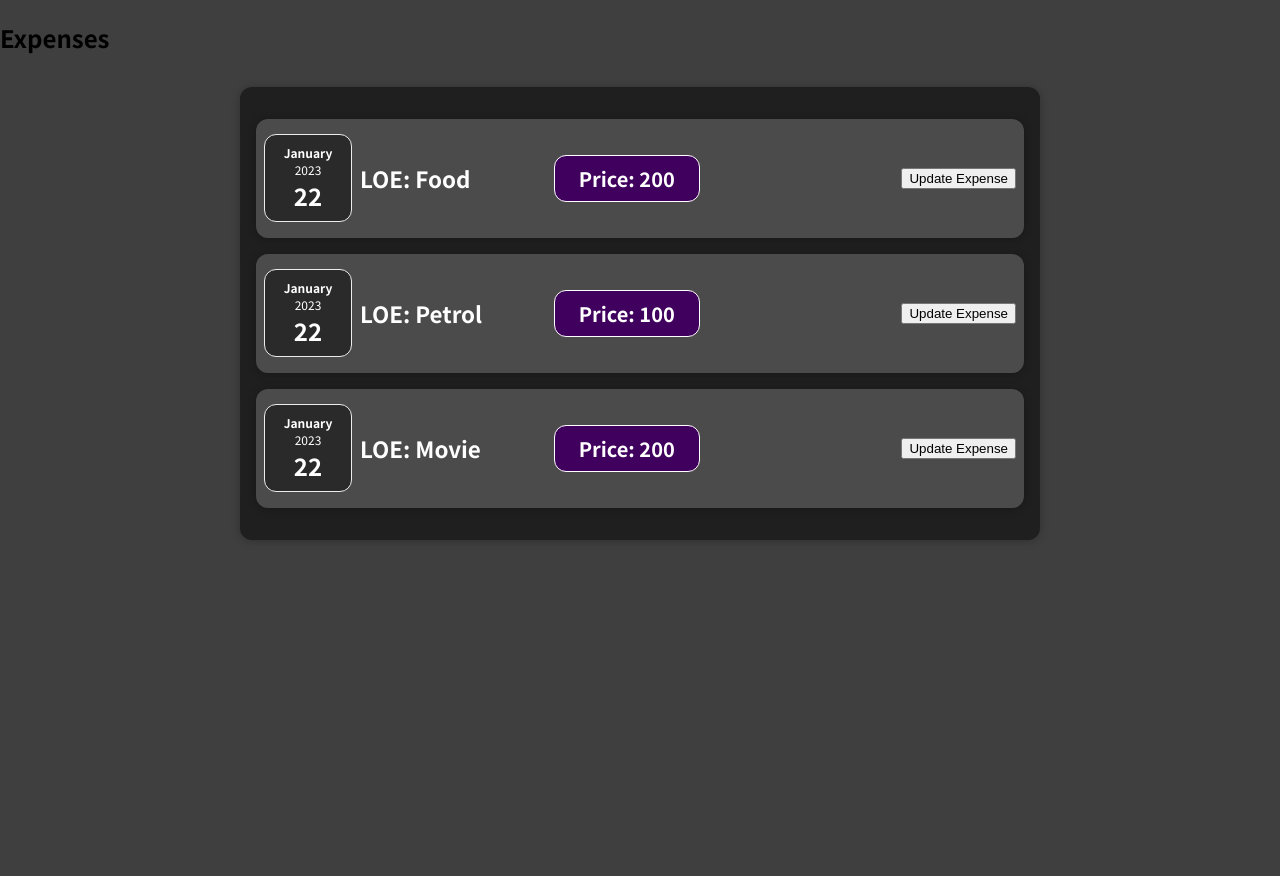
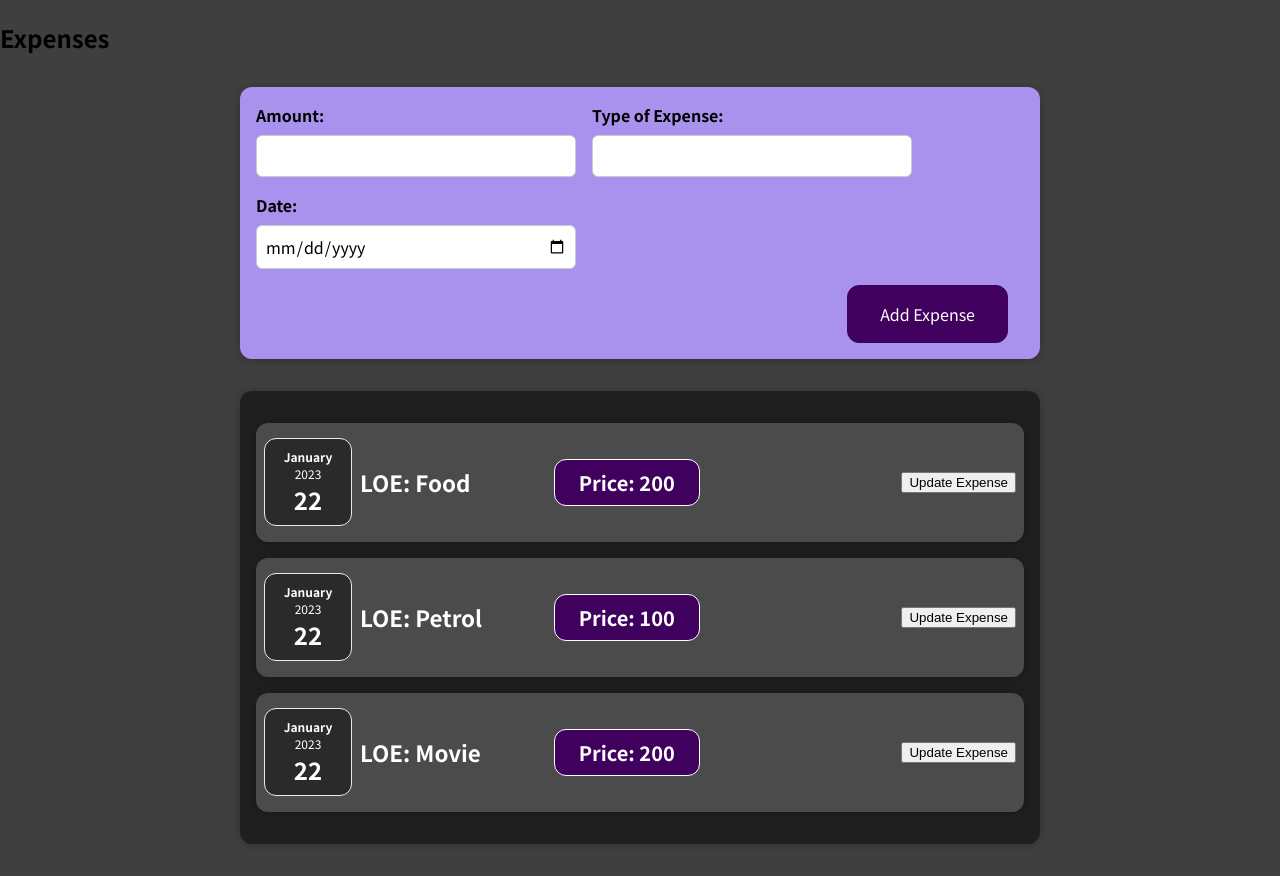
Before and after one commit to sai-sourav/React_training, a React (Create React App) app: page / in a window 1280 px wide. Before the commit the page ends 800 px from the top, so only its background shows below. Built offline with nearby package versions, Linux system fonts and the light colour scheme.

Commit message:
added form

```diff
--- a/src/App.js
+++ b/src/App.js
@@ -1,9 +1,11 @@
 import Expenses from "../src/components/Expenses/Expenses"
+import ExpenseForm from "../src/components/ExpenseForm/Expenseform"
 
 const App = () => {
   return (
     <div>
       <h2>Expenses</h2>
+      <ExpenseForm />
       <Expenses />
     </div>
   );
--- /dev/null
+++ b/src/components/ExpenseForm/ExpenseActions.css
@@ -0,0 +1,31 @@
+.new-expense__actions {
+    text-align: right;
+}
+
+.new-expense__actions button {
+    font: inherit;
+    cursor: pointer;
+    padding: 1rem 2rem;
+    border: 1px solid #40005d;
+    background-color: #40005d;
+    color: white;
+    border-radius: 12px;
+    margin-right: 1rem;
+}
+
+.new-expense__actions button:hover,
+.new-expense__actions button:active {
+    background-color: #510674;
+    border-color: #510674;
+}
+
+.new-expense__actions button.alternative {
+    color: #220131;
+    border-color: transparent;
+    background-color: transparent;
+}
+
+.new-expense__actions button.alternative:hover,
+.new-expense__actions button.alternative:active {
+    background-color: #ddb3f8;
+}
--- /dev/null
+++ b/src/components/ExpenseForm/ExpenseActions.js
@@ -0,0 +1,16 @@
+import './ExpenseActions.css';
+
+const ExpenseActions = () => {
+
+  const clickhandler = (e) => {
+    e.preventDefault();
+    console.log("clicked add expense");
+  }
+  return(
+    <div className='new-expense__actions'>
+      <button onClick={clickhandler} id="addexpense">Add Expense</button>
+    </div>
+  )
+}
+
+export default ExpenseActions;
--- /dev/null
+++ b/src/components/ExpenseForm/ExpenseInputs.css
@@ -0,0 +1,22 @@
+.new-expense__controls {
+    display: flex;
+    flex-wrap: wrap;
+    gap: 1rem;
+    margin-bottom: 1rem;
+    text-align: left;
+}
+
+.new-expense__control label {
+    font-weight: bold;
+    margin-bottom: 0.5rem;
+    display: block;
+}
+
+.new-expense__control input {
+    font: inherit;
+    padding: 0.5rem;
+    border-radius: 6px;
+    border: 1px solid #ccc;
+    width: 20rem;
+    max-width: 100%;
+}
--- /dev/null
+++ b/src/components/ExpenseForm/ExpenseInputs.js
@@ -0,0 +1,22 @@
+import './ExpenseInputs.css';
+
+const ExpenseInputs = () => {
+    return(
+      <div className='new-expense__controls'>
+        <div className='new-expense__control'>
+          <label for="amount">Amount: </label>
+          <input type="number" name="amount" id="amount"></input><br />
+        </div>
+        <div className='new-expense__control'>
+          <label for="LOE">Type of Expense: </label>
+          <input type="text"  name="LOE" id="LOE"></input><br />
+        </div>
+        <div className='new-expense__control'>
+          <label for="date">Date: </label>
+          <input type="date" name="date" id="date"></input><br />
+        </div>
+      </div>
+    )
+}
+
+export default ExpenseInputs;
--- /dev/null
+++ b/src/components/ExpenseForm/Expenseform.css
@@ -0,0 +1,17 @@
+.expenseform {
+    /* padding: 1rem;
+    background-color: rgb(31, 31, 31);
+    color: whitesmoke;
+    position: relative;
+    margin: 2rem auto;
+    width: 50rem;
+    max-width: 95%; */
+    background-color: #a892ee;
+    padding: 1rem;
+    margin: 2rem auto;
+    width: 50rem;
+    max-width: 95%;
+    border-radius: 12px;
+    text-align: center;
+    box-shadow: 0 1px 8px rgba(0, 0, 0, 0.25);
+}
--- /dev/null
+++ b/src/components/ExpenseForm/Expenseform.js
@@ -0,0 +1,19 @@
+import './Expenseform.css';
+import ExpenseActions from './ExpenseActions';
+import ExpenseInputs from './ExpenseInputs';
+
+const ExpenseForm = () => {
+
+  const addExpense = (e) => {
+    console.log(e.target.value);
+  }
+
+  return (
+    <form onChange={addExpense} id="addExpense" className="expenseform">
+      <ExpenseInputs />
+      <ExpenseActions />
+    </form>
+  );
+}
+
+export default ExpenseForm;
```
